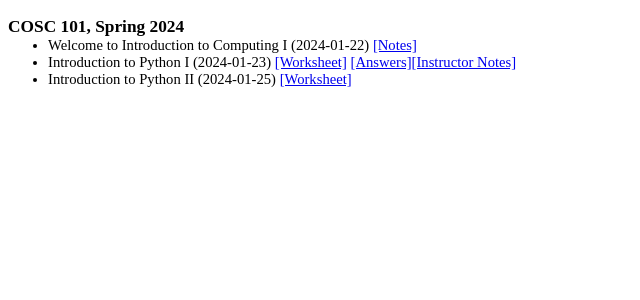
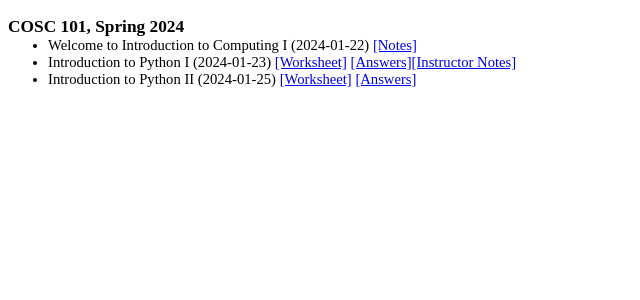
Before and after one commit to georgianahaldeman/cosc101, a Jekyll site: the page built from docs/notes/index.md, in a window 1280 px wide. Shown: the top 300 px of the page, without its empty margins (0-640 px from the left). Built offline with Jekyll 4.4.1, drawn with Linux system fonts in a browser that asks for light colours; our own code applies the rules of GitHub Pages for plain Markdown files.

Commit message:
1_25 answers

```diff
--- a/docs/notes/index.md
+++ b/docs/notes/index.md
@@ -4,7 +4,7 @@
 
 - Introduction to Python I (2024-01-23) [[Worksheet]](./files/1_23.pdf) [[Answers]](./files/1_23_ans.pdf)[[Instructor Notes]](./notes/1_23.txt)
 
-- Introduction to Python II (2024-01-25) [[Worksheet]](./files/1_25.pdf)
+- Introduction to Python II (2024-01-25) [[Worksheet]](./files/1_25.pdf) [[Answers]](./files/1_25_ans.pdf)
 
 
 <!--
```
Also changed, not shown: 1 other file.
